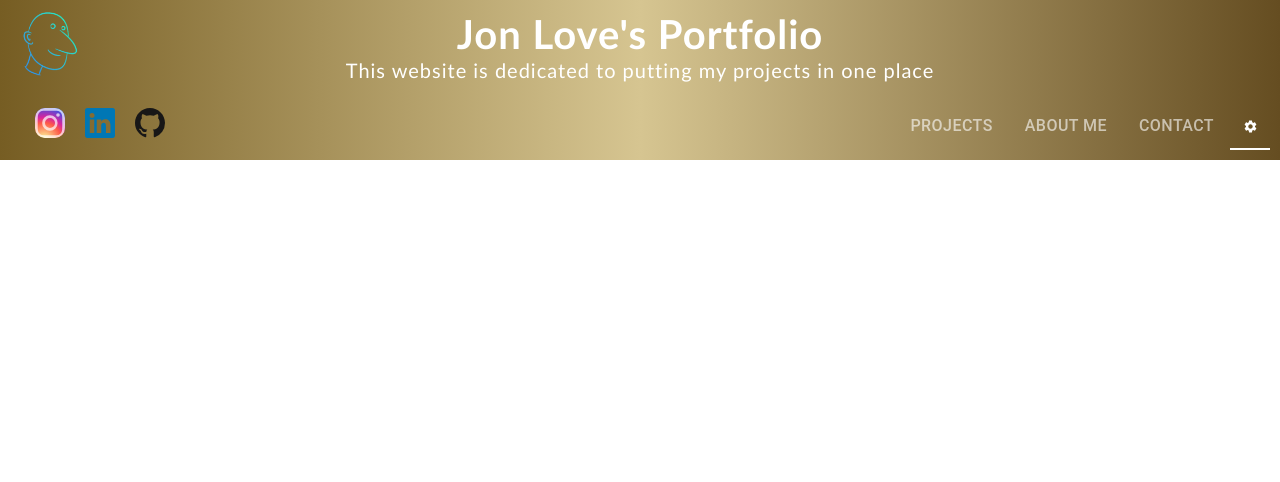
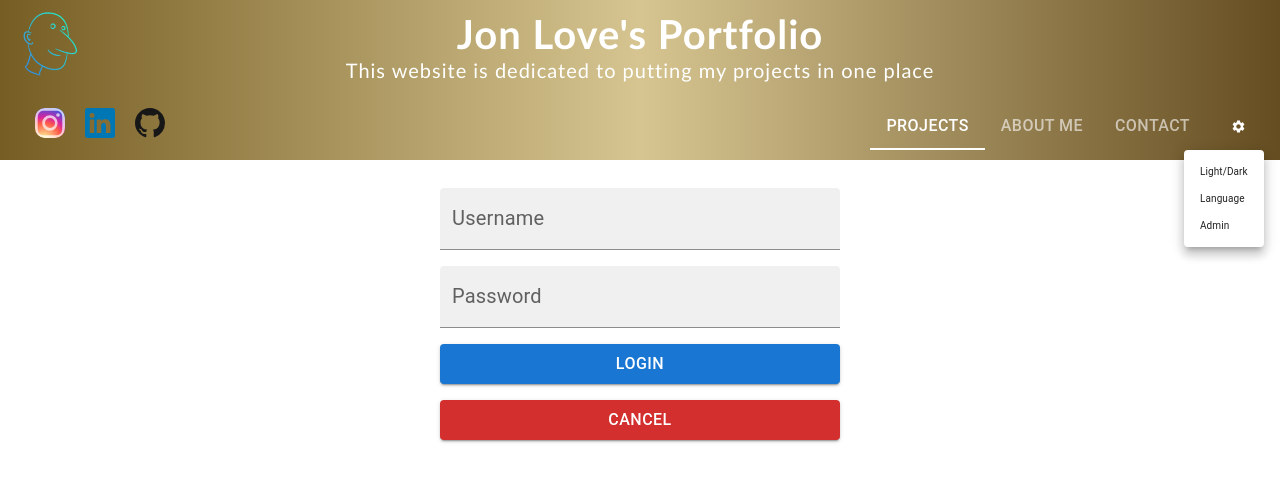
Before and after one commit to jonnny013/portfolio, a React (Vite) app: page /admin in a window 1280 px wide. Both pictures are taken after a click on the button 1250 px from the left and 126 px from the top of the page. Shown: the top 482 px of the page. Built offline with nearby package versions, Linux system fonts and the light colour scheme.

Commit message:
Add admin login page and service Add settings tab

```diff
--- a/src/App.tsx
+++ b/src/App.tsx
@@ -7,6 +7,7 @@ import HeaderIndex from './components/Header/HeaderIndex';
 import { Route, Routes } from 'react-router-dom';
 import ContactIndex from './components/ContactMe/ContactIndex';
 import AboutIndex from './components/AboutMe/AboutIndex';
+import AdminIndex from './components/Admin/AdminIndex'
 
 const App: React.FC = () => {
   const projects: Project[] = [];
@@ -21,7 +22,7 @@ const App: React.FC = () => {
         <Route path='/' element={<Carousel projects={projects} />} />
         <Route path='/contact' element={<ContactIndex />} />
         <Route path='/about' element={<AboutIndex />} />
-        <Route path='/settings' element={<AboutIndex />} />
+        <Route path='/admin' element={<AdminIndex />} />
       </Routes>
     </div>
   )
--- /dev/null
+++ b/src/components/Admin/AdminIndex.tsx
@@ -0,0 +1,14 @@
+import LoginIndex from './LoginIndex'
+const AdminIndex = () => {
+  const user = false
+
+  if (!user) return (
+    <LoginIndex />
+  )
+
+  return (
+    <div>AdminIndex</div>
+  )
+}
+
+export default AdminIndex
--- /dev/null
+++ b/src/components/Admin/LoginForm.tsx
@@ -0,0 +1,60 @@
+import Box from '@mui/material/Box'
+import StandardFormBar from '../StandardFormBar'
+import StandardButton from '../StandardButton'
+import Alert from '@mui/material/Alert'
+import themes from '../../themes/themes'
+import { useNavigate } from 'react-router-dom'
+
+type FormSubmitHandler = (event?: React.FormEvent<HTMLFormElement> | undefined) => void
+
+const LoginForm = ({
+  onSubmit,
+  notification,
+}: {
+  onSubmit: FormSubmitHandler
+  notification: string | null
+}) => {
+  const navigate = useNavigate()
+
+  return (
+    <form onSubmit={onSubmit}>
+      <Box
+        sx={{
+          '& > :not(style)': {
+            m: 1,
+            marginLeft: 'auto',
+            marginRight: 'auto',
+            width: '80%',
+            maxWidth: 400,
+          },
+        }}
+        style={{ display: 'flex', flexDirection: 'column', margin: 'auto' }}
+      >
+        {notification && (
+          <Alert
+            severity={notification === 'error' ? 'error' : 'success'}
+            style={{ fontSize: themes.fonts.formTextSize }}
+          >
+            {notification}
+          </Alert>
+        )}
+        <StandardFormBar id='username' label='Username' type='text' />
+        <StandardFormBar id='password' label='Password' type='password' />
+        <StandardButton
+          text='Login'
+          type='submit'
+          disabled={notification ? true : false}
+        />
+        <StandardButton
+          text='Cancel'
+          type='button'
+          buttonColor='error'
+          disabled={notification ? true : false}
+          onClick={() => navigate('/')}
+        />
+      </Box>
+    </form>
+  )
+}
+
+export default LoginForm
--- /dev/null
+++ b/src/components/Admin/LoginIndex.tsx
@@ -0,0 +1,58 @@
+import type { LoginFormTypes } from '../../types'
+import LoginForm from './LoginForm'
+import { Formik } from 'formik'
+import loginPost from '../../services/LoginService'
+import * as yup from 'yup'
+import { useState, useEffect } from 'react'
+
+const validationSchema = yup.object().shape({
+  username: yup
+    .string()
+    .required('Username is required'),
+  password: yup
+    .string()
+    .required('Password is required'),
+})
+
+const initialValues = {
+username: '',
+password: ''
+}
+
+const ContactIndex = () => {
+
+  const [notification, setNotification] = useState<string | null>(null)
+
+  const onSubmit = async (
+    values: LoginFormTypes,
+    { resetForm }: { resetForm: () => void }
+  ) => {
+    console.log('Form submitted', values)
+    const task = await loginPost(values)
+    if (task) {
+      setNotification(task)
+      resetForm()
+    }
+  }
+
+  useEffect(() => {
+    const timeoutId = setTimeout(() => {
+      setNotification(null)
+    }, 5000)
+    return () => clearTimeout(timeoutId)
+  }, [notification, setNotification])
+
+  return (
+    <Formik
+      initialValues={initialValues}
+      onSubmit={onSubmit}
+      validationSchema={validationSchema}
+    >
+      {({ handleSubmit }) => (
+        <LoginForm onSubmit={handleSubmit} notification={notification} />
+      )}
+    </Formik>
+  )
+}
+
+export default ContactIndex
--- a/src/components/ContactMe/ContactIndex.tsx
+++ b/src/components/ContactMe/ContactIndex.tsx
@@ -1,4 +1,4 @@
-import { ContactFormTypes } from '../../types'
+import type { ContactFormTypes } from '../../types'
 import ContactForm from './ContactForm'
 import { Formik } from 'formik'
 import contactFormPost from '../../services/contactService'
--- a/src/components/Header/NavTabs.tsx
+++ b/src/components/Header/NavTabs.tsx
@@ -4,7 +4,7 @@ import Tabs from '@mui/material/Tabs'
 import Tab from '@mui/material/Tab'
 import { Link, useLocation } from 'react-router-dom'
 import themes from '../../themes/themes'
-import SettingsIcon from '@mui/icons-material/Settings'
+import SettingsTab from './SettingsTab'
 
 interface LinkTabProps {
   label?: string
@@ -54,11 +54,7 @@ const NavTabs = () => {
         <LinkTab label='Projects' to='/' selected={value === 0} />
         <LinkTab label='About Me' to='/about' selected={value === 1} />
         <LinkTab label='Contact' to='/contact' selected={value === 2} />
-        <Tab
-          icon={<SettingsIcon />}
-          aria-label='settings'
-          sx={{ padding: 0, minWidth: '30px', width: '40px' }}
-        />
+        <SettingsTab />
       </Tabs>
     </Box>
   )
--- /dev/null
+++ b/src/components/Header/SettingsTab.tsx
@@ -0,0 +1,48 @@
+import Button from '@mui/material/Button'
+import Menu from '@mui/material/Menu'
+import MenuItem from '@mui/material/MenuItem'
+import SettingsIcon from '@mui/icons-material/Settings'
+import { useState } from 'react'
+import { useNavigate } from 'react-router-dom'
+
+const SettingsTab = () => {
+  const navigate = useNavigate()
+  const [anchorEl, setAnchorEl] = useState<null | HTMLElement>(null)
+  const open = Boolean(anchorEl)
+  const handleClick = (event: React.MouseEvent<HTMLButtonElement>) => {
+    setAnchorEl(event.currentTarget)
+  }
+  const handleClose = () => {
+    setAnchorEl(null)
+  }
+
+  return (
+    <>
+      <Button
+        id='settings-menu'
+        aria-controls={open ? 'settings-menu' : undefined}
+        aria-haspopup='true'
+        aria-expanded={open ? 'true' : undefined}
+        onClick={handleClick}
+        color='inherit'
+      >
+        <SettingsIcon />
+      </Button>
+      <Menu
+        id='basic-menu'
+        anchorEl={anchorEl}
+        open={open}
+        onClose={handleClose}
+        MenuListProps={{
+          'aria-labelledby': 'settings-menu',
+        }}
+      >
+        <MenuItem onClick={handleClose}>Light/Dark</MenuItem>
+        <MenuItem onClick={handleClose}>Language</MenuItem>
+        <MenuItem onClick={() => {handleClose(); navigate('/admin') }}>Admin</MenuItem>
+      </Menu>
+    </>
+  )
+}
+
+export default SettingsTab
--- a/src/components/StandardButton.tsx
+++ b/src/components/StandardButton.tsx
@@ -3,21 +3,30 @@ import themes from '../themes/themes'
 
 type button = 'button' | 'reset' | 'submit'
 
+type color =
+  "inherit" | "primary" | "secondary" | "success" | "error" | "info" | "warning"
+
 export default function StandardButton({
   text,
   type,
   disabled,
+  buttonColor,
+  onClick
 }: {
   text: string
   type: button
-  disabled: boolean
+  disabled?: boolean
+  buttonColor?: color
+  onClick?: React.MouseEventHandler<HTMLElement> | undefined
 }) {
   return (
     <Button
       variant='contained'
       style={{ fontSize: themes.fonts.buttonFontSize }}
       type={type}
-      disabled={disabled}
+      disabled={disabled ? disabled : false}
+      onClick={onClick ? onClick : undefined}
+      color={buttonColor ? buttonColor : 'primary'}
     >
       {text}
     </Button>
--- /dev/null
+++ b/src/services/LoginService.ts
@@ -0,0 +1,8 @@
+import type { LoginFormTypes } from '../types'
+
+const loginPost = ({ username, password}: LoginFormTypes) => {
+  console.log('Form to send', username, password)
+  return 'Sent!'
+}
+
+export default loginPost
--- a/src/services/contactService.ts
+++ b/src/services/contactService.ts
@@ -1,4 +1,4 @@
-import { ContactFormTypes } from "../types"
+import type { ContactFormTypes } from "../types"
 
 const contactFormPost = ({name, email, subject, message}: ContactFormTypes) => {
 
--- a/src/types.ts
+++ b/src/types.ts
@@ -22,3 +22,8 @@ export interface ContactFormTypes {
   subject: string
   message: string
 }
+
+export interface LoginFormTypes {
+  username: string
+  password: string
+}
```
